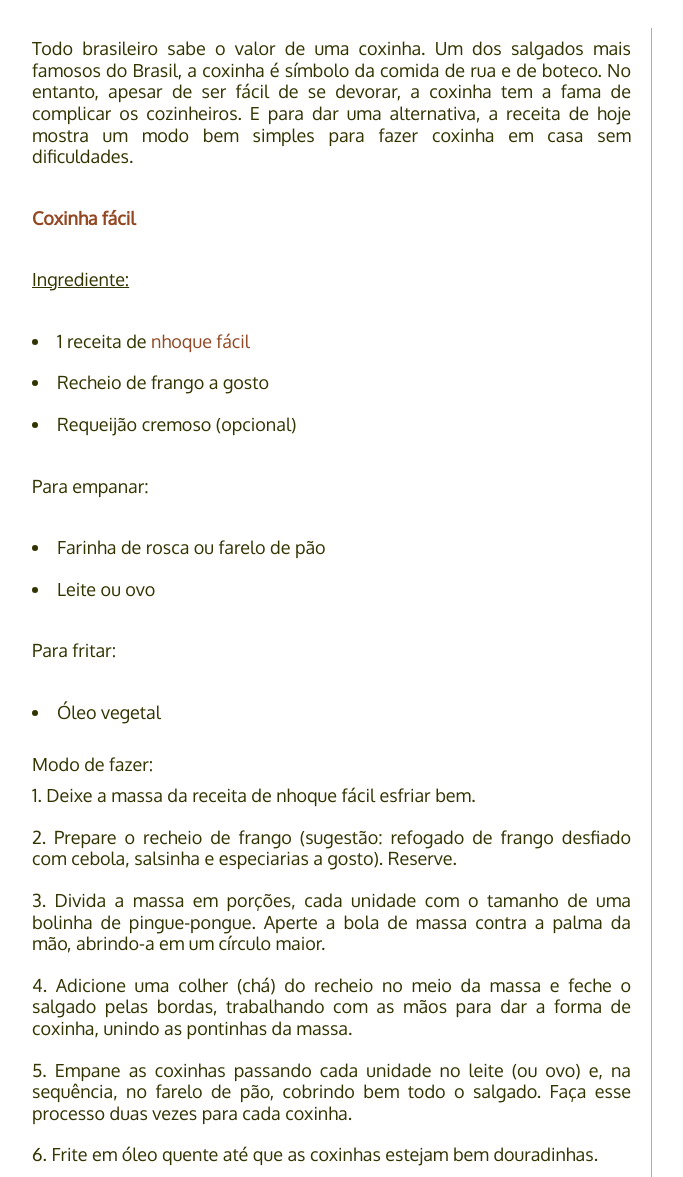
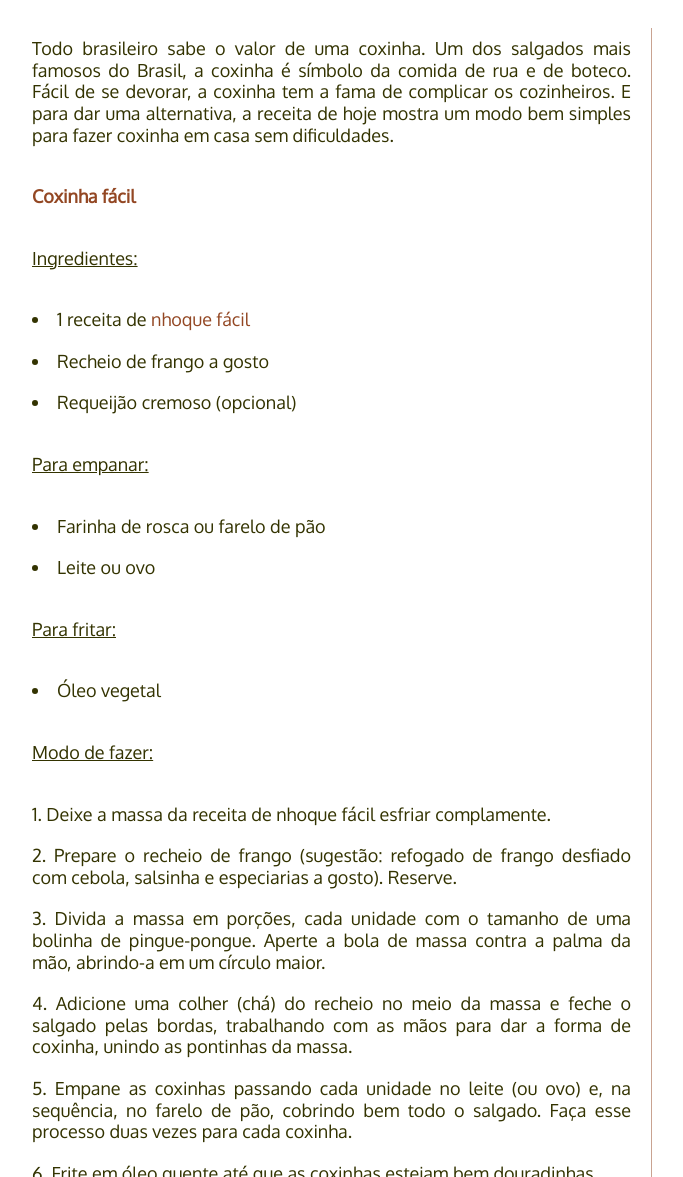
Before and after one commit to PaneladePau/paneladepau-jekyll-blog, a Jekyll site: the page built from _posts/2015-08-08-coxinha-fácil.md, in a window 1280 px wide and 1400 px high, scrolled down 328 px, cut to the strip 223-1400 px from the top of the window. Shown: the whole strip, without its empty margins (138-821 px from the left). Built offline with Jekyll 4.4.1, drawn with Linux system fonts in a browser that asks for light colours; nearby versions of some CDN libraries; some web fonts are replaced; Markdown is read by kramdown in place of the engine named in the settings; some of the changed text lies outside the part shown.

Commit message:
“update”

```diff
--- a/_posts/2015-08-08-coxinha-fácil.md
+++ b/_posts/2015-08-08-coxinha-fácil.md
@@ -15,26 +15,26 @@ legendaimg2: Legenda da imagem 2
 [este é um texto com link](https://www.enderecodolink.com)
 {% endcomment %}
 
-Todo brasileiro sabe o valor de uma coxinha. Um dos salgados mais famosos do Brasil, a coxinha é símbolo da comida de rua e de boteco. No entanto, apesar de ser fácil de se devorar, a coxinha tem a fama de complicar os cozinheiros. E para dar uma alternativa, a receita de hoje mostra um modo bem simples para fazer coxinha em casa sem dificuldades.
+Todo brasileiro sabe o valor de uma coxinha. Um dos salgados mais famosos do Brasil, a coxinha é símbolo da comida de rua e de boteco. Fácil de se devorar, a coxinha tem a fama de complicar os cozinheiros. E para dar uma alternativa, a receita de hoje mostra um modo bem simples para fazer coxinha em casa sem dificuldades.
 
 **Coxinha fácil**
 
-### Ingrediente:
+### Ingredientes:
 
 * 1 receita de [nhoque fácil](http://paneladepau.com.br/nhoque-facil)
 * Recheio de frango a gosto
 * Requeijão cremoso (opcional)
 
-Para empanar:
+### Para empanar:
 * Farinha de rosca ou farelo de pão
 * Leite ou ovo
 
-Para fritar:
+### Para fritar:
 * Óleo vegetal
 
-## Modo de fazer:
+### Modo de fazer:
 
-1. Deixe a massa da receita de nhoque fácil esfriar bem.
+1. Deixe a massa da receita de nhoque fácil esfriar complamente.
 2. Prepare o recheio de frango (sugestão: refogado de frango desfiado com cebola, salsinha e especiarias a gosto). Reserve.
 3. Divida a massa em porções, cada unidade com o tamanho de uma bolinha de pingue-pongue. Aperte a bola de massa contra a palma da mão, abrindo-a em um círculo maior.
 4. Adicione uma colher (chá) do recheio no meio da massa e feche o salgado pelas bordas, trabalhando com as mãos para dar a forma de coxinha, unindo as pontinhas da massa.
```
Also changed, not shown: other parts of _posts/2015-08-08-coxinha-fácil.md (+1 -1 lines).
